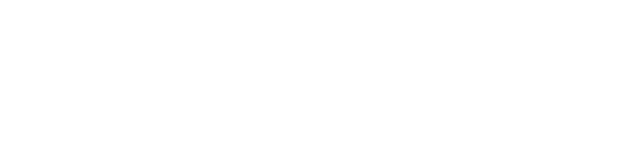
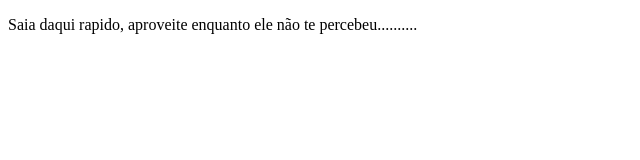
Before and after one commit to KidZane/01101101, a plain HTML site: page index.html in a window 1280 px wide. Shown: the whole page, without its empty margins (0-640 px from the left). Drawn offline with Linux system fonts and the light colour scheme.

Commit message:
adcionei texto

```diff
--- a/index.html
+++ b/index.html
@@ -6,6 +6,6 @@
     <title>Titulo Criativo</title>
 </head>
 <body>
-
+    <p>Saia daqui rapido, aproveite enquanto ele não te percebeu..........</p>
 </body>
 </html>
```
